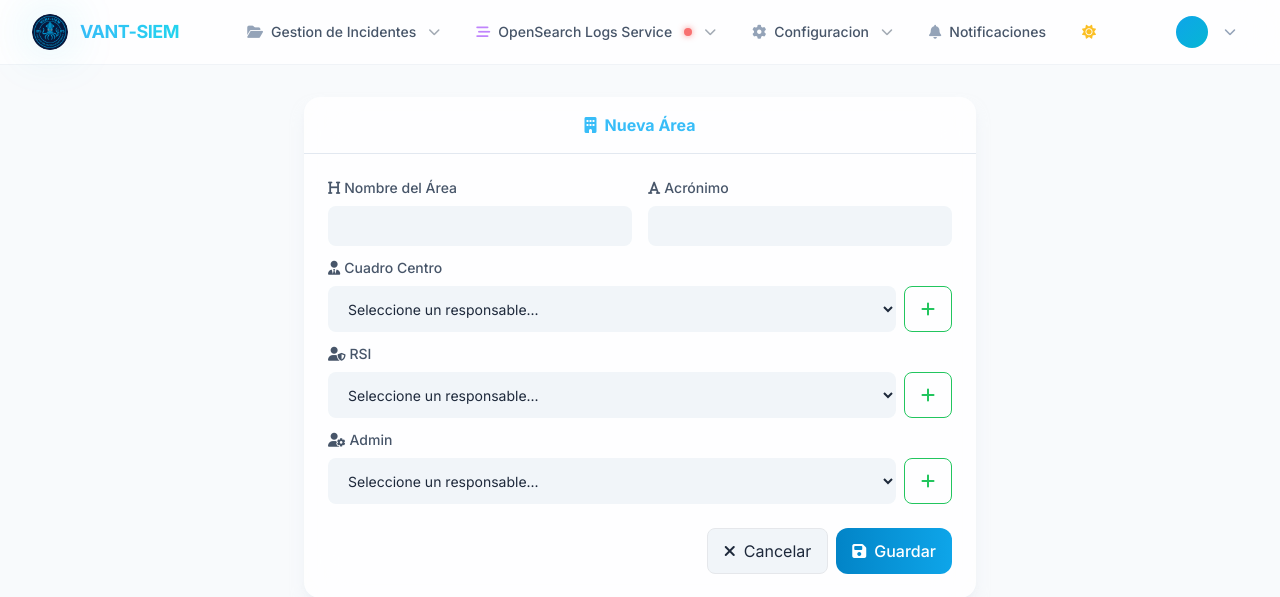
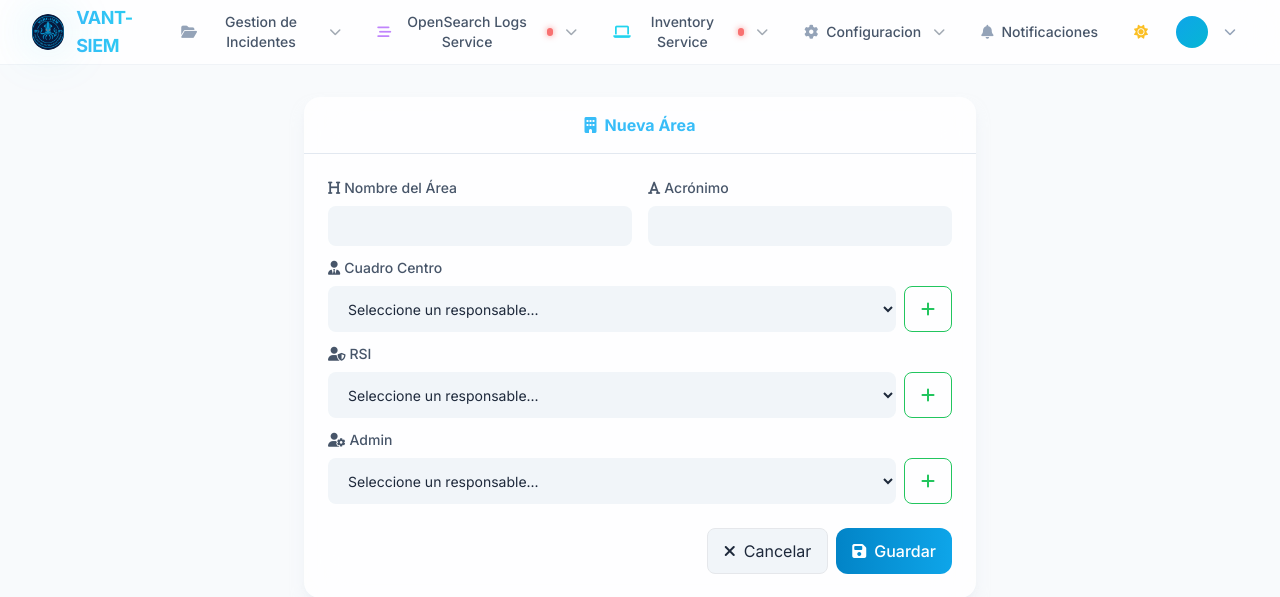
Before and after one commit to leonardovarona42/VANT-SIEM, a Django app: template EVENT_M/templates/area_form.html in a window 1280 px wide. Shown: the top 597 px of the page. Run offline with Django 5.2, Linux system fonts and the light colour scheme; the template is opened without the code that fills it, so the values that code supplies are empty; some libraries are stand-ins or nearby versions.

Commit message:
feat: add Inventory Service dropdown to dashboard nav with health indicator

```diff
--- a/VANT_SIEM/templates/dashboard.html
+++ b/VANT_SIEM/templates/dashboard.html
@@ -308,6 +308,45 @@
   </a>
   <a href="{% url 'logs-retention' %}" class="nav-link">
   <i class="fas fa-clock-rotate-left w-4"></i>Politicas de Retencion
+  </a>
+  </div>
+  </div>
+  </div>
+
+  <!-- Inventory Service Dropdown -->
+  <div class="relative group">
+  <button class="nav-link">
+  <i class="fas fa-laptop text-cyan-400"></i>
+  <span>Inventory Service</span>
+  {% if inventory_service_healthy %}
+  <span class="ml-1 w-2 h-2 rounded-full bg-emerald-400 shadow-[0_0_6px_rgba(52,211,153,0.8)] animate-pulse"></span>
+  {% else %}
+  <span class="ml-1 w-2 h-2 rounded-full bg-red-400 shadow-[0_0_6px_rgba(248,113,113,0.8)]"></span>
+  {% endif %}
+  <i class="fas fa-chevron-down text-xs ml-1 opacity-50"></i>
+  </button>
+  <div class="absolute left-0 mt-2 w-72 opacity-0 invisible group-hover:opacity-100 group-hover:visible transition-all duration-200">
+  <div class="glass-card p-2 space-y-1 max-h-[calc(100vh-6rem)] overflow-y-auto scrollbar-thin">
+  <div class="px-3 py-2 flex items-center justify-between">
+  <span class="text-xs font-semibold dark:text-accent-400 text-brand-600 uppercase tracking-wider">Inventory</span>
+  {% if inventory_service_healthy %}
+  <span class="inline-flex items-center px-1.5 py-0.5 rounded-full text-[10px] font-medium bg-emerald-100 text-emerald-800 dark:bg-emerald-900/30 dark:text-emerald-300">
+  <span class="w-1.5 h-1.5 rounded-full bg-emerald-400 mr-1"></span>Online
+  </span>
+  {% else %}
+  <span class="inline-flex items-center px-1.5 py-0.5 rounded-full text-[10px] font-medium bg-red-100 text-red-800 dark:bg-red-900/30 dark:text-red-300">
+  <span class="w-1.5 h-1.5 rounded-full bg-red-400 mr-1"></span>Offline
+  </span>
+  {% endif %}
+  </div>
+  <a href="{% url 'inventory-dashboard' %}" class="nav-link">
+  <i class="fas fa-chart-line w-4"></i>Dashboard
+  </a>
+  <a href="{% url 'inventory-agents' %}" class="nav-link">
+  <i class="fas fa-desktop w-4"></i>Agentes
+  </a>
+  <a href="{% url 'inventory-software' %}" class="nav-link">
+  <i class="fas fa-cube w-4"></i>Software Inventory
   </a>
   </div>
   </div>
```
